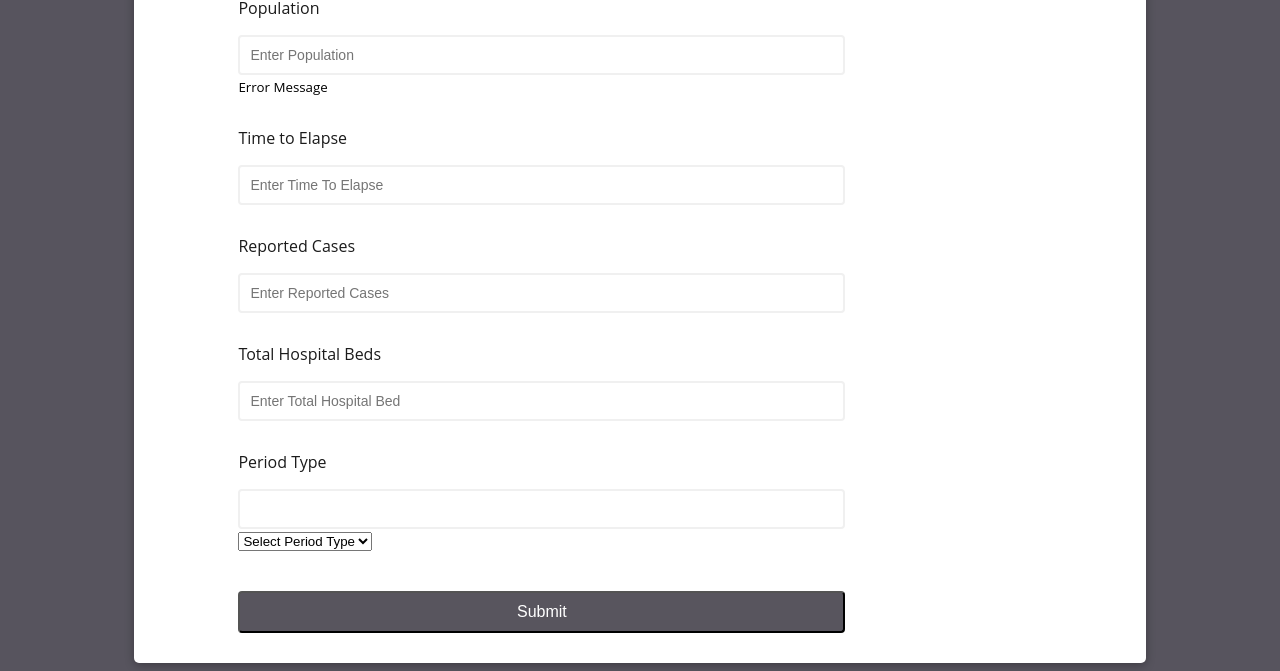
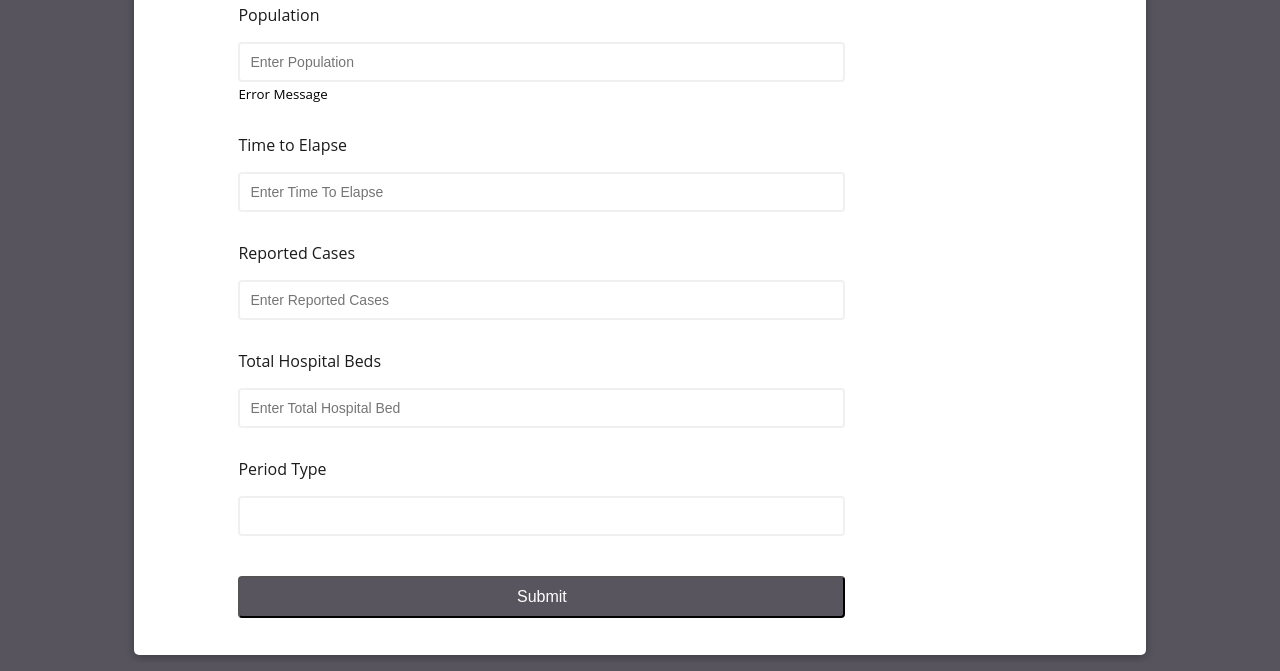
Before and after one commit to kendevops/my-covid-19-estimator, a website: page index.html in a window 1280 px wide. Shown: the part 153-824 px from the top of the page. Drawn offline with Linux system fonts and the light colour scheme.

Commit message:
Changed select to datalist

```diff
--- a/index.html
+++ b/index.html
@@ -64,13 +64,12 @@
         </div>
         <div class="form-control">
           <label for="periodType">Period Type</label>
-          <input type="text" name="periodType" id="periodType" data-period-type>
-          <select name="periodType" id="periodType" data-period-type>
-            <option value="" disabled selected>Select Period Type</option>
-            <option value="days">Days</option>
-            <option value="week">Week</option>
-            <option value="month">Month</option>
-          </select>
+          <input list="periodType" data-period-type>
+          <datalist name="periodType" id="periodType" data-period-type>
+            <option value="Days">
+            <option value="Week">
+            <option value="Month">
+          </datalist>
         </div>
         <button type="submit" data-go-estimate>Submit</button>
       </form>
```
